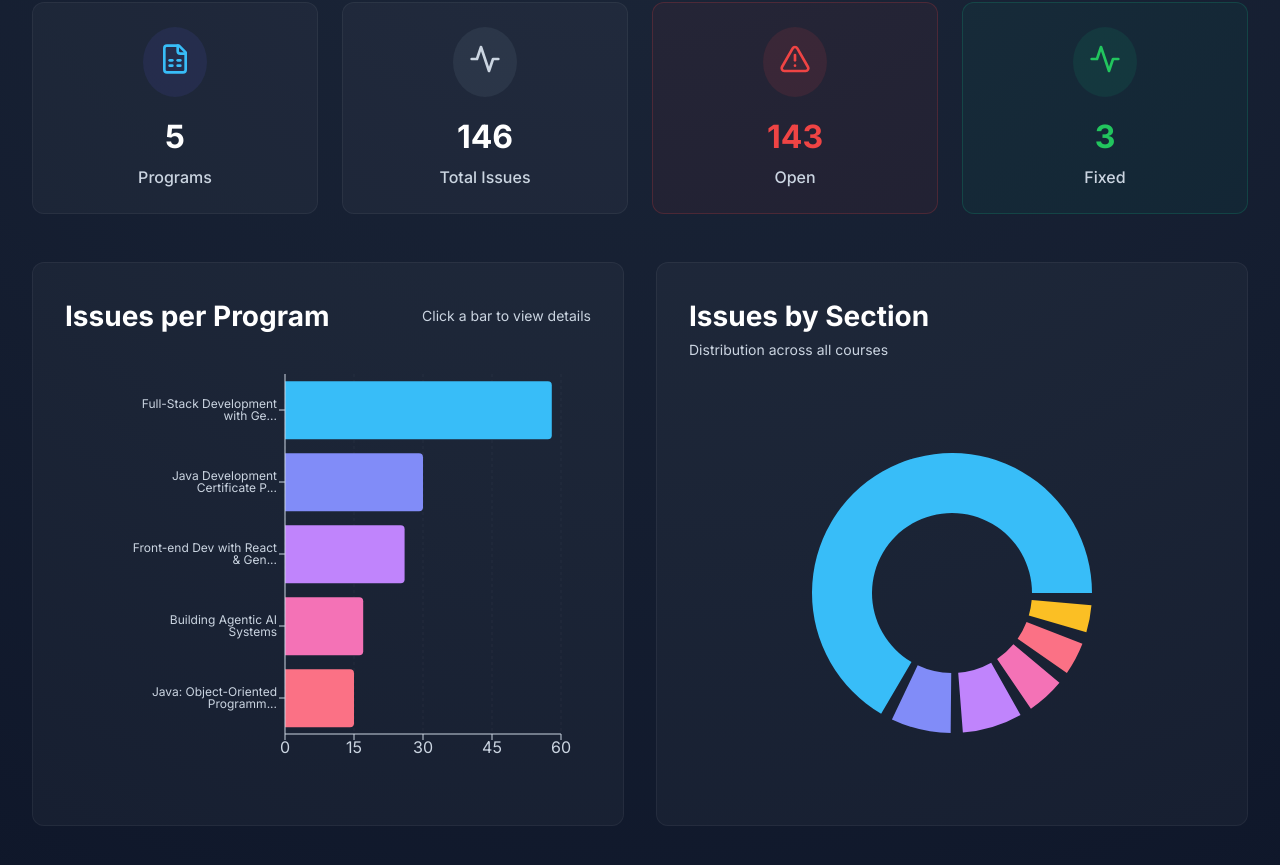
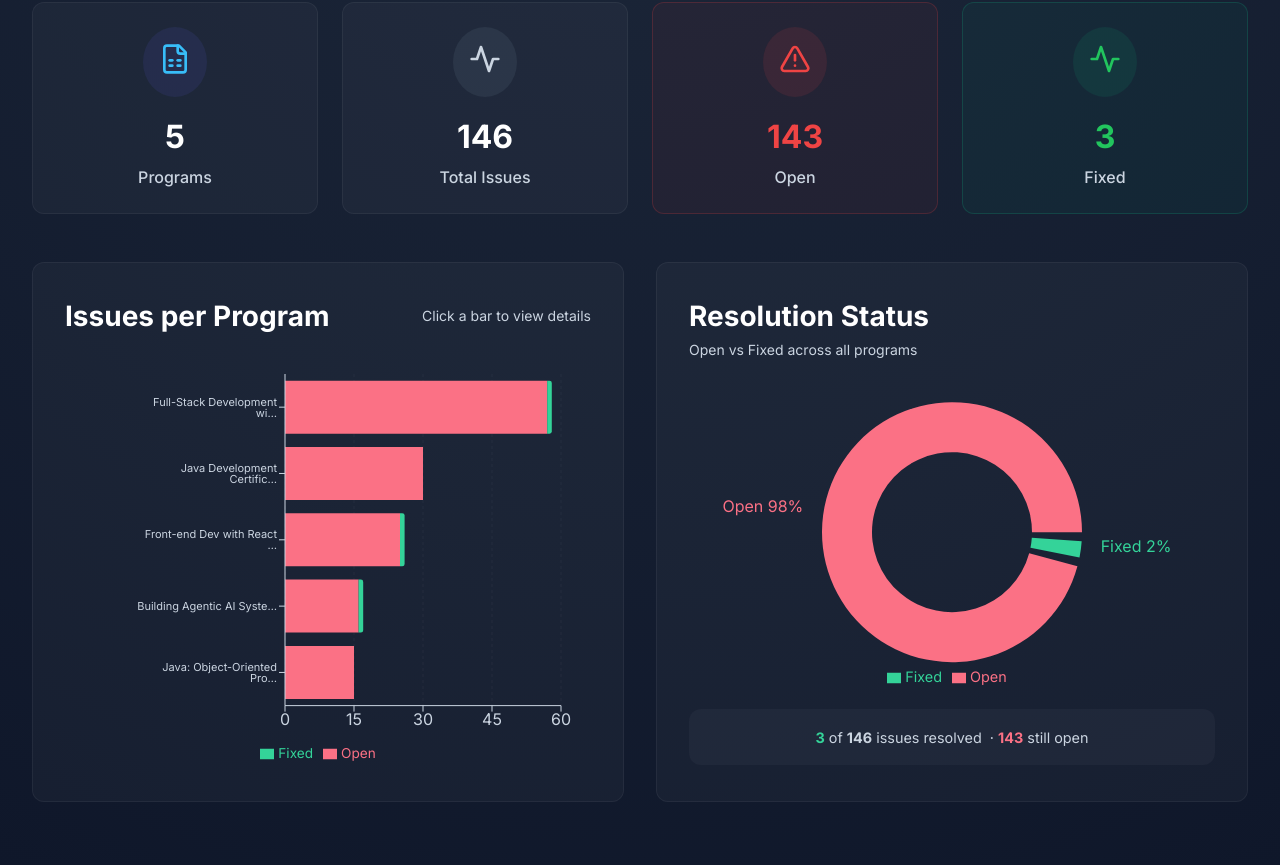
Before and after one commit to NanditaVora/website-feedback-dashboard, a React (Vite) app: page / in a window 1280 px wide. Shown: the part 421-1286 px from the top of the page. Built offline with nearby package versions, Linux system fonts and the light colour scheme.

Commit message:
feat: update charts to show Open/Fixed stacked bars and resolution donut

```diff
--- a/src/components/Landing.jsx
+++ b/src/components/Landing.jsx
@@ -1,6 +1,6 @@
 import React from 'react';
 import { ArrowRight, Activity, FileSpreadsheet, AlertTriangle } from 'lucide-react';
-import { BarChart, Bar, XAxis, YAxis, CartesianGrid, Tooltip, ResponsiveContainer, Cell, PieChart, Pie } from 'recharts';
+import { BarChart, Bar, XAxis, YAxis, CartesianGrid, Tooltip, ResponsiveContainer, Cell, PieChart, Pie, Legend } from 'recharts';
 
 const Landing = ({ navigateToProgram, data }) => {
   const totalPrograms = data.length;
@@ -14,24 +14,24 @@ const Landing = ({ navigateToProgram, data }) => {
   const totalFixed = data.reduce((acc, p) => acc + p.issues.filter(isFixed).length, 0);
   const totalOpen = totalIssues - totalFixed;
 
-  // Prepare chart data
-  const chartData = data.map(program => ({
-    name: program.name.length > 30 ? program.name.substring(0, 30) + '...' : program.name,
-    issues: program.issues.length,
-    id: program.id
-  })).sort((a, b) => b.issues - a.issues);
+  // Stacked bar chart: Open + Fixed per program
+  const chartData = data.map(program => {
+    const fixed = program.issues.filter(isFixed).length;
+    const open = program.issues.length - fixed;
+    return {
+      name: program.name.length > 25 ? program.name.substring(0, 25) + '…' : program.name,
+      open,
+      fixed,
+      id: program.id
+    };
+  }).sort((a, b) => (b.open + b.fixed) - (a.open + a.fixed));
 
-  // Prepare Pie Chart data
-  const sectionCounts = {};
-  data.forEach(program => {
-    program.issues.forEach(issue => {
-      const section = issue['Section Heading'] || 'Other';
-      sectionCounts[section] = (sectionCounts[section] || 0) + 1;
-    });
-  });
-  const pieData = Object.entries(sectionCounts)
-    .map(([name, value]) => ({ name, value }))
-    .sort((a, b) => b.value - a.value);
+  // Donut: overall Open vs Fixed
+  const pieData = [
+    { name: 'Open', value: totalOpen },
+    { name: 'Fixed', value: totalFixed },
+  ];
+  const pieColors = ['#fb7185', '#34d399'];
 
   // Modern vibrant colors for the bars and pie slices
   const colors = ['#38bdf8', '#818cf8', '#c084fc', '#f472b6', '#fb7185', '#fbbf24', '#34d399', '#2dd4bf', '#a3e635'];
@@ -100,37 +100,28 @@ const Landing = ({ navigateToProgram, data }) => {
                 margin={{ top: 5, right: 30, left: 20, bottom: 5 }}
               >
                 <CartesianGrid strokeDasharray="3 3" stroke="rgba(255,255,255,0.05)" horizontal={false} />
-                <XAxis type="number" stroke="var(--text-secondary)" tick={{ fill: 'var(--text-secondary)' }} />
+                <XAxis type="number" stroke="var(--text-secondary)" tick={{ fill: 'var(--text-secondary)' }} allowDecimals={false} />
                 <YAxis
                   type="category"
                   dataKey="name"
                   width={200}
                   stroke="var(--text-secondary)"
-                  tick={{ fill: 'var(--text-secondary)', fontSize: 12 }}
+                  tick={{ fill: 'var(--text-secondary)', fontSize: 11 }}
                 />
                 <Tooltip
                   cursor={{ fill: 'rgba(255,255,255,0.05)' }}
-                  contentStyle={{
-                    backgroundColor: 'rgba(15, 17, 26, 0.9)',
-                    border: '1px solid var(--glass-border)',
-                    borderRadius: '8px',
-                    boxShadow: '0 8px 32px 0 rgba(0, 0, 0, 0.37)'
-                  }}
+                  contentStyle={{ backgroundColor: 'rgba(15,17,26,0.95)', border: '1px solid var(--glass-border)', borderRadius: '8px' }}
                   itemStyle={{ color: 'var(--text-primary)' }}
                 />
-                <Bar
-                  dataKey="issues"
-                  name="Total Issues"
-                  radius={[0, 4, 4, 0]}
-                  onClick={(data) => {
-                    if (data && data.id) navigateToProgram(data.id);
-                  }}
+                <Legend wrapperStyle={{ color: 'var(--text-secondary)', fontSize: '0.85rem', paddingTop: '0.5rem' }} />
+                <Bar dataKey="open" name="Open" stackId="a" fill="#fb7185" radius={[0, 0, 0, 0]}
+                  onClick={(d) => { if (d && d.id) navigateToProgram(d.id); }}
                   style={{ cursor: 'pointer' }}
-                >
-                  {chartData.map((entry, index) => (
-                    <Cell key={`cell-${index}`} fill={colors[index % colors.length]} />
-                  ))}
-                </Bar>
+                />
+                <Bar dataKey="fixed" name="Fixed" stackId="a" fill="#34d399" radius={[0, 4, 4, 0]}
+                  onClick={(d) => { if (d && d.id) navigateToProgram(d.id); }}
+                  style={{ cursor: 'pointer' }}
+                />
               </BarChart>
             </ResponsiveContainer>
           </div>
@@ -138,10 +129,10 @@ const Landing = ({ navigateToProgram, data }) => {
 
         <div className="glass-panel animate-fade-in delay-400" style={{ padding: '2rem' }}>
           <div style={{ marginBottom: '2rem' }}>
-            <h2 style={{ fontSize: '1.75rem', fontWeight: '700' }}>Issues by Section</h2>
-            <span style={{ fontSize: '0.875rem', color: 'var(--text-secondary)' }}>Distribution across all courses</span>
+            <h2 style={{ fontSize: '1.75rem', fontWeight: '700' }}>Resolution Status</h2>
+            <span style={{ fontSize: '0.875rem', color: 'var(--text-secondary)' }}>Open vs Fixed across all programs</span>
           </div>
-          <div style={{ width: '100%', height: '400px' }}>
+          <div style={{ width: '100%', height: '300px' }}>
             <ResponsiveContainer width="100%" height="100%">
               <PieChart>
                 <Pie
@@ -149,26 +140,32 @@ const Landing = ({ navigateToProgram, data }) => {
                   cx="50%"
                   cy="50%"
                   innerRadius={80}
-                  outerRadius={140}
-                  paddingAngle={5}
+                  outerRadius={130}
+                  paddingAngle={4}
                   dataKey="value"
                   stroke="none"
+                  label={({ name, percent }) => `${name} ${(percent * 100).toFixed(0)}%`}
+                  labelLine={false}
                 >
                   {pieData.map((entry, index) => (
-                    <Cell key={`cell-${index}`} fill={colors[index % colors.length]} />
+                    <Cell key={`cell-${index}`} fill={pieColors[index]} />
                   ))}
                 </Pie>
                 <Tooltip
-                  contentStyle={{
-                    backgroundColor: 'rgba(15, 17, 26, 0.9)',
-                    border: '1px solid var(--glass-border)',
-                    borderRadius: '8px',
-                    boxShadow: '0 8px 32px 0 rgba(0, 0, 0, 0.37)'
-                  }}
+                  contentStyle={{ backgroundColor: 'rgba(15,17,26,0.95)', border: '1px solid var(--glass-border)', borderRadius: '8px' }}
                   itemStyle={{ color: 'var(--text-primary)' }}
+                  formatter={(value, name) => [`${value} issues`, name]}
                 />
+                <Legend wrapperStyle={{ color: 'var(--text-secondary)', fontSize: '0.9rem' }} />
               </PieChart>
             </ResponsiveContainer>
+          </div>
+          {/* Summary text */}
+          <div style={{ textAlign: 'center', marginTop: '1rem', padding: '1rem', background: 'rgba(255,255,255,0.03)', borderRadius: '12px' }}>
+            <span style={{ color: 'var(--text-secondary)', fontSize: '0.9rem' }}>
+              <span style={{ color: '#34d399', fontWeight: '700' }}>{totalFixed}</span> of <span style={{ fontWeight: '700' }}>{totalIssues}</span> issues resolved &nbsp;·&nbsp;
+              <span style={{ color: '#fb7185', fontWeight: '700' }}>{totalOpen}</span> still open
+            </span>
           </div>
         </div>
       </div>
```
